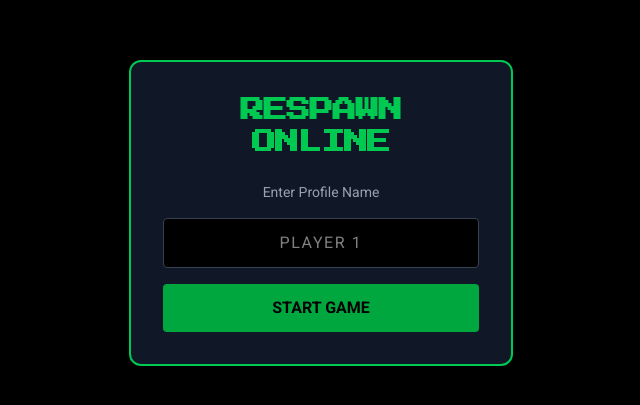
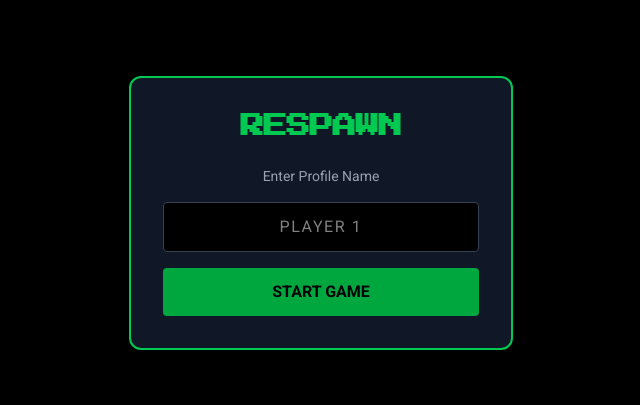
Before and after one commit to BerpyDerpy/Respawn, a React (Vite) app: page / in a window 1280 px wide. Shown: the part 187-592 px from the top of the page, without its empty margins (319-959 px from the left). Built offline with nearby package versions, Linux system fonts and the light colour scheme.

Commit message:
minor login page tweak

```diff
--- a/src/App.jsx
+++ b/src/App.jsx
@@ -184,7 +184,7 @@ export default function App() {
     return (
       <div className="min-h-screen bg-black flex items-center justify-center p-4">
         <div className="w-full max-w-sm bg-gray-900 border-2 border-green-500 p-8 rounded-xl text-center">
-          <h1 className="text-2xl font-bold text-green-500 mb-6 font-mono">RESPAWN ONLINE</h1>
+          <h1 className="text-2xl font-bold text-green-500 mb-6 font-mono">RESPAWN</h1>
           <p className="text-gray-400 mb-4 text-sm">Enter Profile Name</p>
           <input
             className="w-full bg-black border border-gray-700 text-white p-3 rounded mb-4 text-center uppercase tracking-widest focus:border-green-500 outline-none"
```
